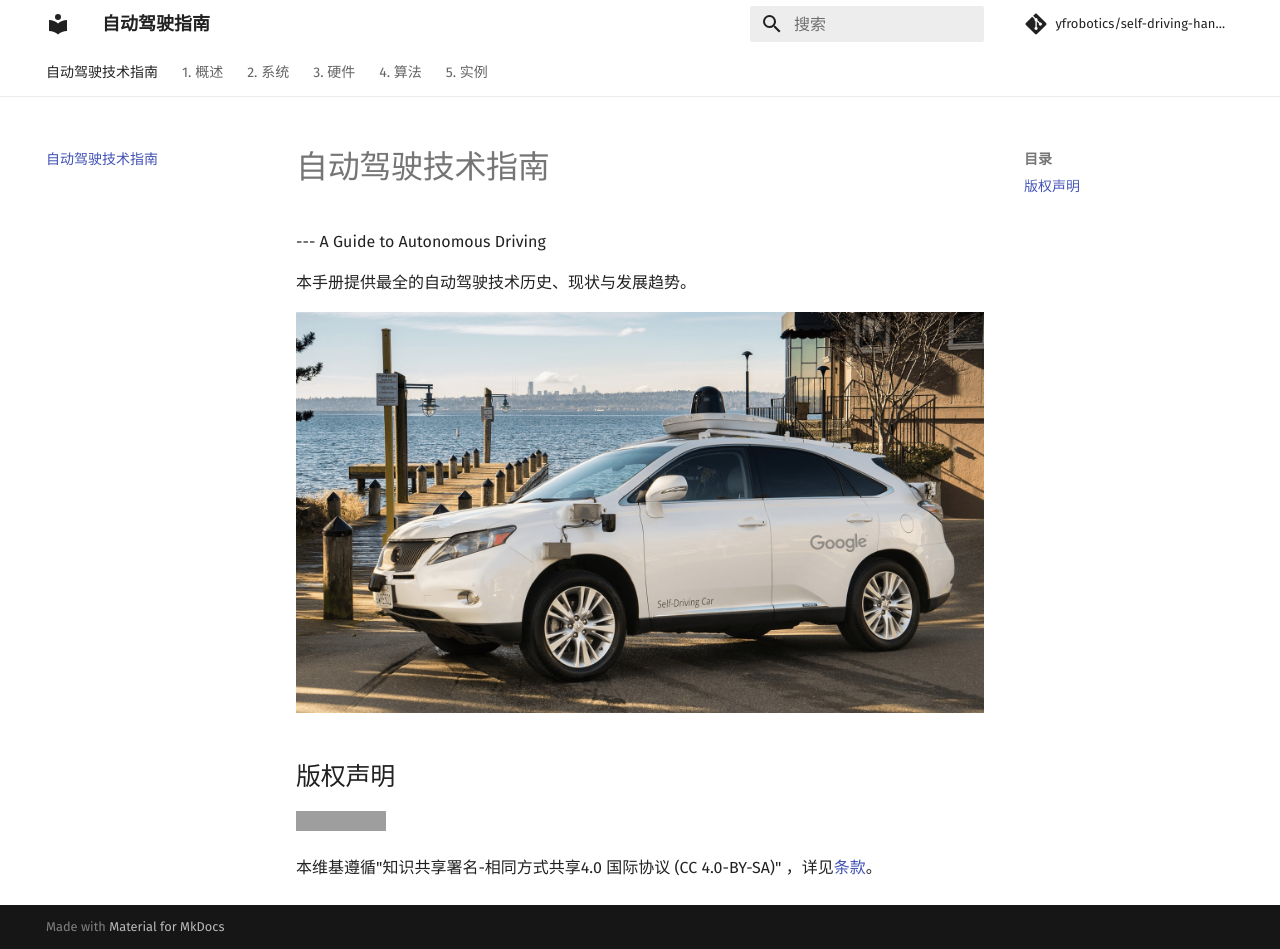
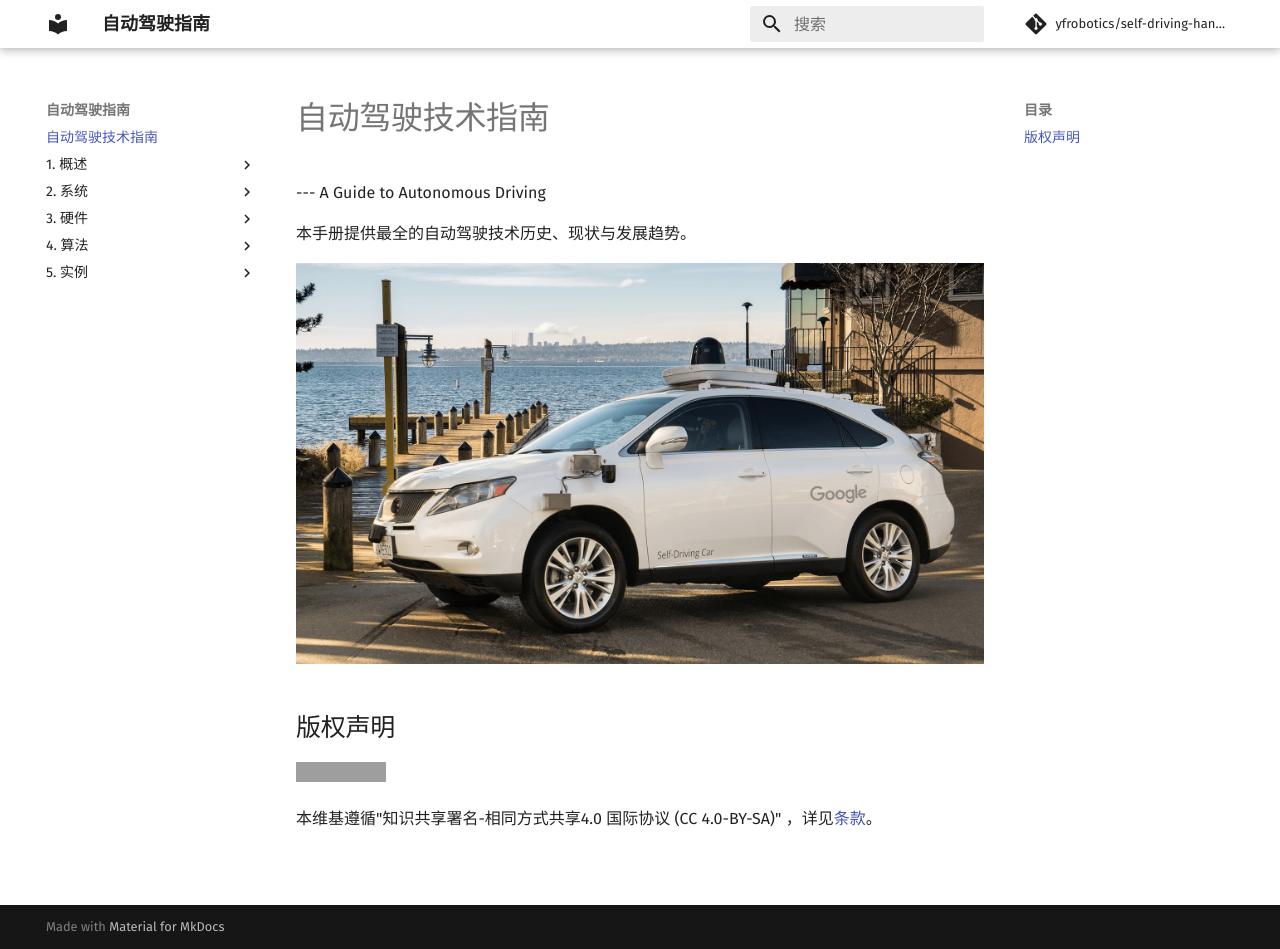
Before and after one commit to yfrobotics/self-driving-handbook-cn, an MkDocs documentation site: the page built from docs/index.md, in a window 1280 px wide and 949 px high. Built offline with MkDocs 1.6.1 and Material for MkDocs 9.7.7, drawn with Linux system fonts in a browser that asks for light colours; comment, search, counter and statistics services are not loaded; grey boxes are pictures that could not be loaded.

Commit message:
change tab style

```diff
--- a/mkdocs.yml
+++ b/mkdocs.yml
@@ -12,11 +12,6 @@
 
 docs_dir: docs
 site_dir: site
-
-# Google Analytics
-google_analytics:
-  - UA-60989638-5
-  - auto
 
 # Navigation
 nav:
@@ -64,10 +59,6 @@
     accent: 'red'
   include_search_page: false
   search_index_only: true
-  features:
-    - navigation.tabs
-    - navigation.instant
-    - navigation.sections
   font:
     text: 'Fira Sans'
     code: 'Fira Mono'
```
